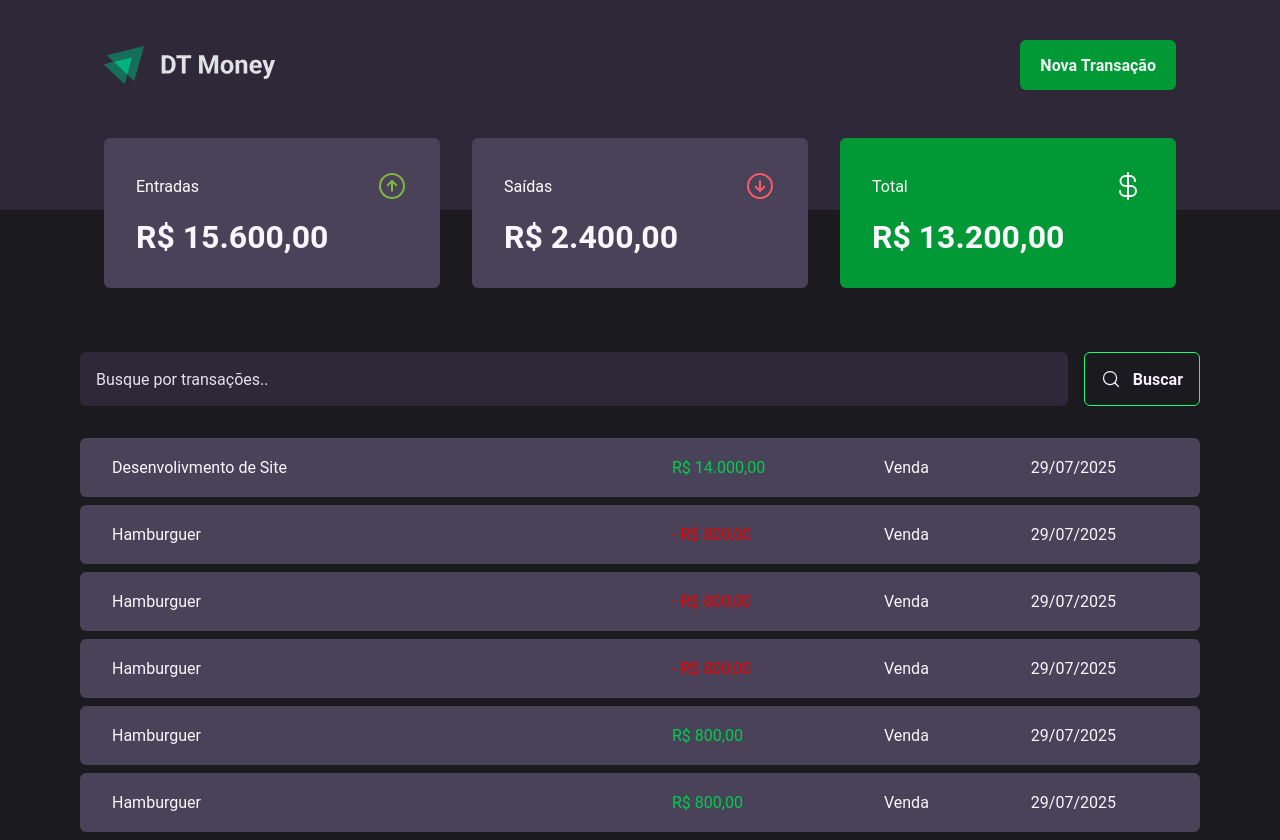
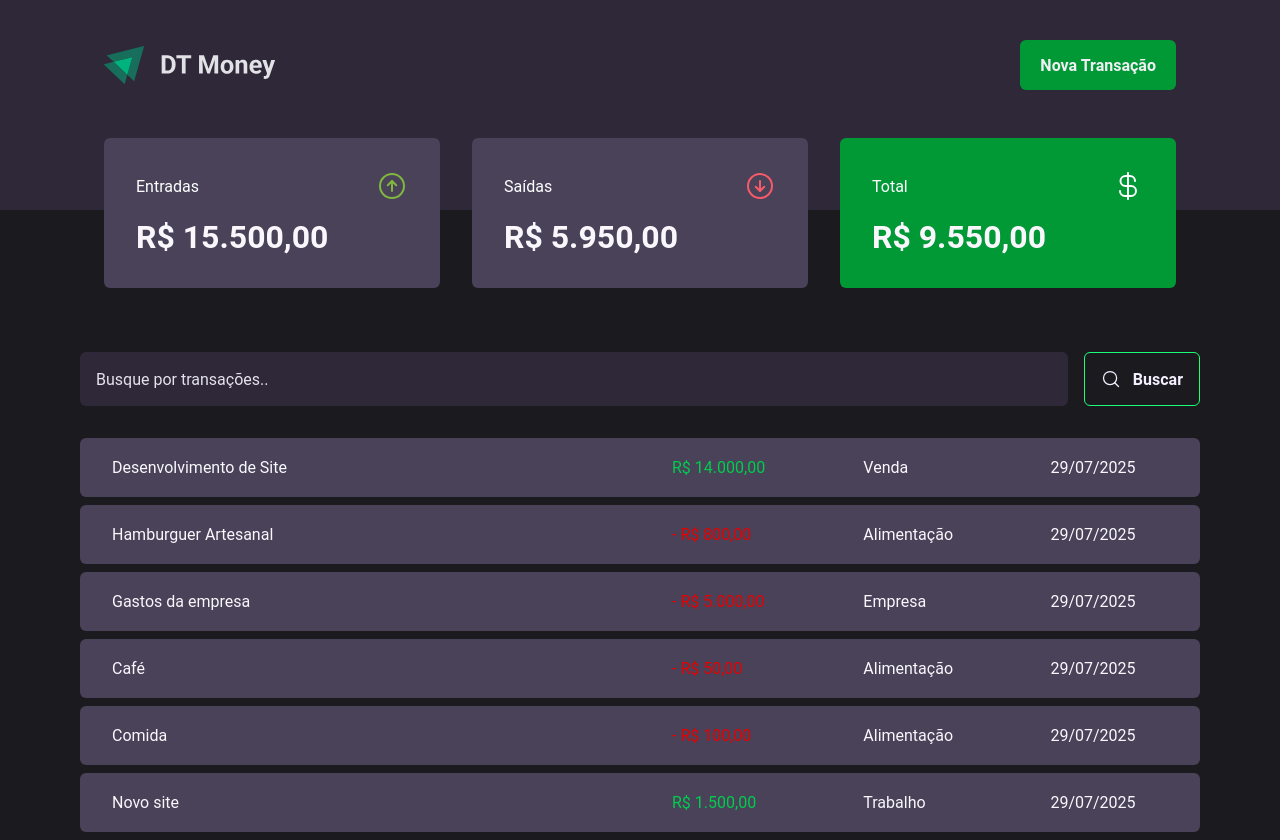
Before and after one commit to VictorCrepaldiGomes/DT-Money, a React (Vite) app: page / in a window 1280 px wide. Built offline with nearby package versions, Linux system fonts and the light colour scheme; data requests are answered from the project's data file.

Commit message:
fix: error in json Server and ajusted search form

```diff
--- a/package.json
+++ b/package.json
@@ -33,7 +33,7 @@
     "eslint-plugin-react-hooks": "^5.2.0",
     "eslint-plugin-react-refresh": "^0.4.19",
     "globals": "^16.0.0",
-    "json-server": "^1.0.0-beta.3",
+    "json-server": "^0.17.3",
     "typescript": "~5.8.3",
     "typescript-eslint": "^8.30.1",
     "vite": "^6.3.5"
--- a/server.json
+++ b/server.json
@@ -1,56 +1,55 @@
 {
-    "transactions" : [
+    "transactions": [
       {
         "id": 1,
-            "description": "Desenvolivmento de Site",
+        "description": "Desenvolvimento de Site",
         "type": "income",
         "category": "Venda",
         "price": 14000,
         "createdAt": "2025-07-29T19:36:44.505Z"
       },
-
       {
         "id": 2,
-            "description": "Hamburguer",
+        "description": "Hamburguer Artesanal",
         "type": "outcome",
-            "category": "Venda",
+        "category": "Alimentação",
         "price": 800,
         "createdAt": "2025-07-29T19:36:44.505Z"
       },
 
       {
         "id": 3,
-            "description": "Hamburguer",
+        "description": "Gastos da empresa",
         "type": "outcome",
-            "category": "Venda",
-            "price": 800,
+        "category": "Empresa",
+        "price": 5000,
         "createdAt": "2025-07-29T19:36:44.505Z"
       },
 
       {
         "id": 4,
-            "description": "Hamburguer",
+        "description": "Café",
         "type": "outcome",
-            "category": "Venda",
-            "price": 800,
+        "category": "Alimentação",
+        "price": 50,
         "createdAt": "2025-07-29T19:36:44.505Z"
       },
 
       {
         "id": 5,
-            "description": "Hamburguer",
-            "type": "income",
-            "category": "Venda",
-            "price": 800,
+        "description": "Comida",
+        "type": "outcome",
+        "category": "Alimentação",
+        "price": 100,
         "createdAt": "2025-07-29T19:36:44.505Z"
       },
 
       {
         "id": 6,
-            "description": "Hamburguer",
+        "description": "Novo site",
         "type": "income",
-            "category": "Venda",
-            "price": 800,
+        "category": "Trabalho",
+        "price": 1500,
         "createdAt": "2025-07-29T19:36:44.505Z"
       }
     ]
--- a/src/Contexts/TransactionsContext.tsx
+++ b/src/Contexts/TransactionsContext.tsx
@@ -1,6 +1,6 @@
 import { createContext, type ReactNode } from "react";
 import { useEffect, useState } from "react";
-import { API } from "../Lib/Axios";
+import { api } from "../Lib/Axios";
 
 interface Transactions {
     id: number;
@@ -26,12 +26,15 @@ export function TransactionsProvider({ children }: TransactionsProviderProps) {
     const [transactions, setTransactions] = useState<Transactions[]>([])
 
     async function fetchTransactions(query?: string) {
-        const response = await API.get('/transactions', {
+        const response = await api.get('/transactions', {
             params: {
                 q: query,
             }
         })
-        setTransactions(response.data);
+        setTransactions(response.data)
+        console.log(response.data);
+
+
     }
 
     useEffect(() => {
--- a/src/Lib/Axios.tsx
+++ b/src/Lib/Axios.tsx
@@ -1,5 +1,5 @@
 import axios from "axios"
 
-export const API = axios.create({
-    baseURL: 'http://localhost:3333'
+export const api = axios.create({
+    baseURL: 'http://localhost:3333',
 })
```
Also changed, not shown: 1 other file (tests, documents, lock files or other folders). Lines whose indentation alone changed are shown as unchanged.
